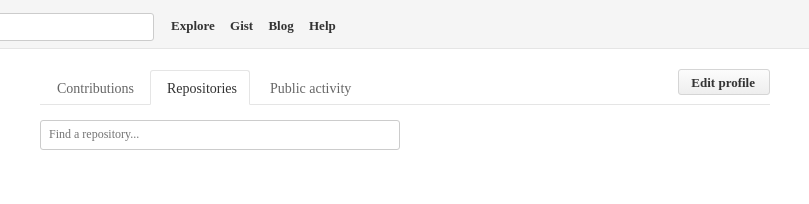
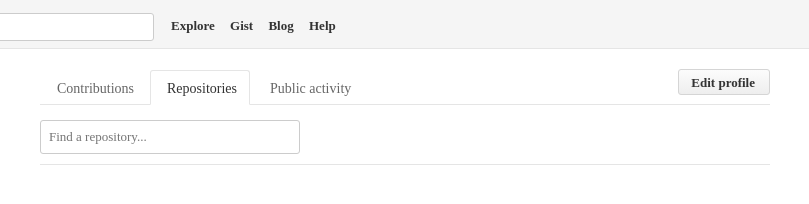
Before and after one commit to JayWIlsonJr/Recreate-Github-Profile-Page, a website with bundled scripts: page index.html in a window 1280 px wide. Shown: the full height of the page, 360-1169 px from the left. Built offline with nearby package versions, Linux system fonts and the light colour scheme; no server answers; some icons are missing.

Commit message:
started implementing filter area

```diff
--- a/app/styles/main.scss
+++ b/app/styles/main.scss
@@ -288,16 +288,26 @@ input {
 }
 
 .tabs_footer {
-  left: 4px;
+  border-bottom: 1px solid $dark-grey-border;
+  padding-bottom: 5px;
   position: relative;
   top: 20px;
-
-  input {
-    padding: 7px 8px;
-  }
 }
 
-
+.filter_input {
+  background-color: $white;
+  background-position: right center;
+  background-repeat: no-repeat;
+  border: 1px solid $darker-grey-input;
+  border-radius: 3px;
+  color: $lighter-black-font;
+  font-size: 13px;
+  margin-left: 4px;
+  min-height: 34px;
+  padding: 7px 8px;
+  vertical-align: middle;
+  width: 260px;
+  }
 
 
 
--- a/index.html
+++ b/index.html
@@ -88,7 +88,7 @@
           </div><!-- .tabs -->
 
           <div class="tabs_footer">
-            <input type="text" placeholder="Find a repository...">
+            <input type="text" class="filter_input" placeholder="Find a repository...">
           </div><!-- .tabs_footer -->
         </div><!-- .mainArea -->
 
```
Also changed, not shown: dist/styles/main.css.
